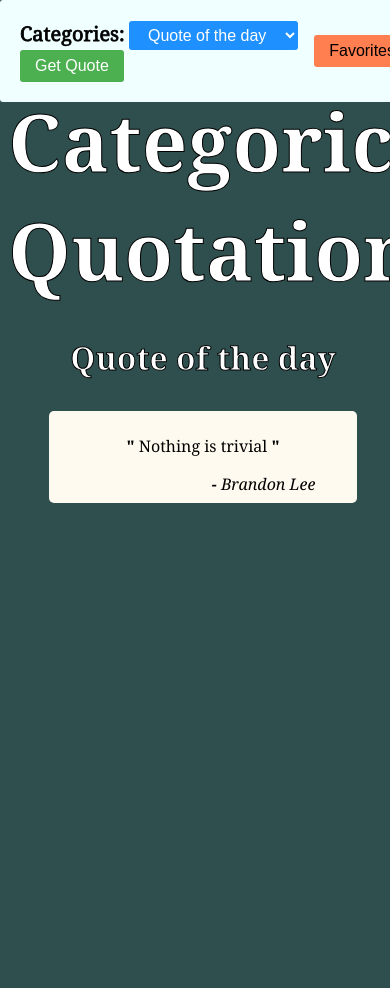
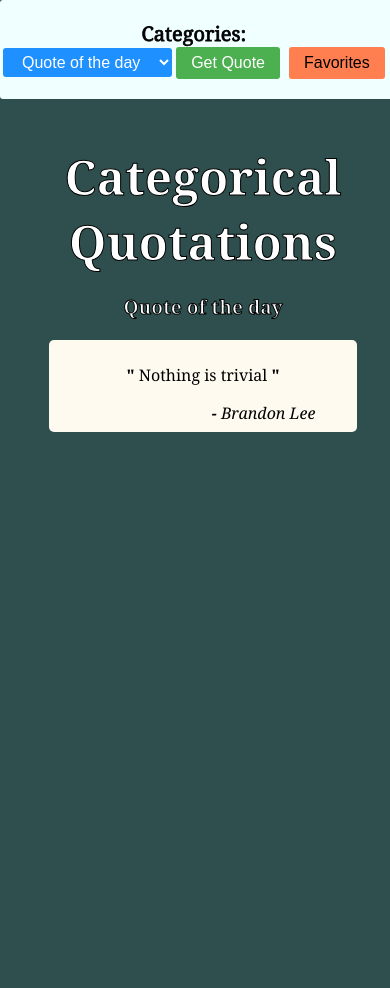
Before and after one commit to DruSerkes/categorical-quotations, a Flask app: page / in a window 390 px wide; the page is wider, and only the part inside the window is pictured. Before the commit the page ends 503 px from the top of that part, so only its background shows below. Run offline with Flask 2, Linux system fonts and the light colour scheme; parts of the project's set-up code (start-up, migrations or seed data) failed here and were passed over.

Commit message:
responsively style navbar

```diff
--- a/static/styles.css
+++ b/static/styles.css
@@ -5,6 +5,7 @@ body {
 	background-color: darkslategrey;
 	font-family: Georgia, 'Times New Roman', Times, serif;
 	font-size: 16px;
+	position: relative;
 }
 
 .navbar {
@@ -13,7 +14,7 @@ body {
 	left: 0;
 	width: 100%;
 	margin: 0;
-	padding: 20px;
+	padding: 20px 3px;
 	border-radius: 3px;
 	background-color: azure;
 	z-index: 1;
@@ -21,14 +22,6 @@ body {
 	justify-content: left;
 	align-items: center;
 }
-
-/* .navbar {
-}
-
-li {
-	list-style-type: none;
-	margin: 0 0.5rem;
-} */
 
 label {
 	font-size: 20px;
@@ -108,3 +101,23 @@ blockquote {
 cite {
 	margin-left: 53%;
 }
+
+@media only screen and (max-width: 400px) {
+	label {
+		display: block;
+		width: 100%;
+		text-align: center;
+	}
+
+	main {
+		top: 7rem;
+	}
+
+	h1 {
+		font-size: 3rem;
+	}
+
+	h3 {
+		font-size: 1.2rem;
+	}
+}
--- a/templates/base.html
+++ b/templates/base.html
@@ -11,8 +11,6 @@
 <!-- Navbar  -->
 
 <nav class="navbar">
-  <!-- <ul class="navlist"> -->
-    <!-- <li> -->
       <form action="/" method="get" class="quote-form">
         <label for="category-select">Categories:</label>
         <select name="category" id="category-select">
@@ -27,15 +25,10 @@
             <option value="students">Students</option>
         </select>
         <button type="submit" class="get-quote">Get Quote</button>
+        <button class="favorites-button">
+          <a href="/favorites" class="favorites">Favorites</a>
+        </button>
       </form>
-    <!-- </li> -->
-
-    <!-- <li> -->
-      <button class="favorites-button">
-        <a href="/favorites" class="favorites">Favorites</a>
-      </button>
-    <!-- </li> -->
-  <!-- </ul> -->
 </nav>
 
 <!-- End Navbar -->
```
